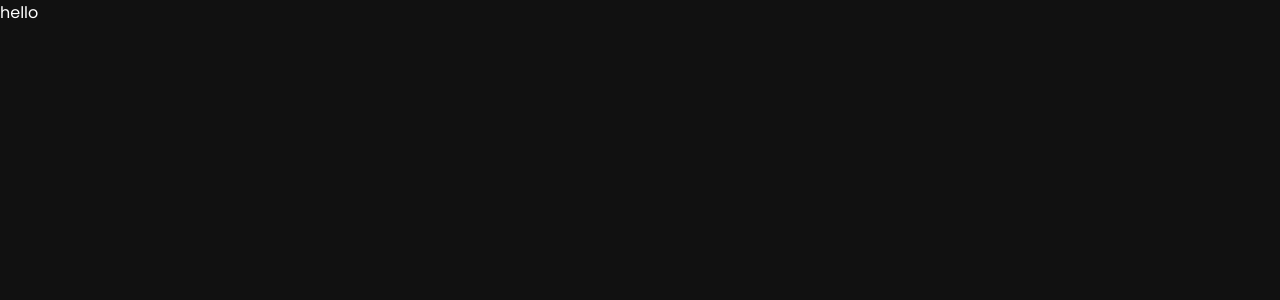
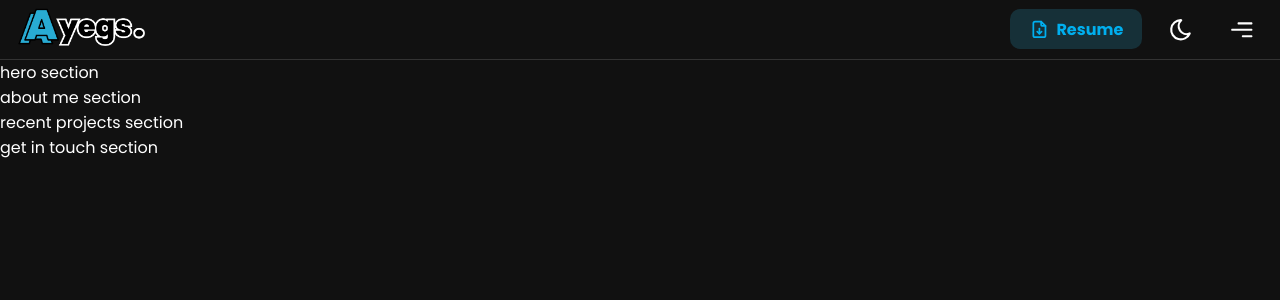
Before and after one commit to huboh/huboh, a React (Create React App) app: page / in a window 1280 px wide. Shown: the top 300 px of the page. Built offline with nearby package versions, Linux system fonts and the light colour scheme.

Commit message:
🙄 CHORE: add sections to home

```diff
--- a/src/views/Home/index.tsx
+++ b/src/views/Home/index.tsx
@@ -1,15 +1,20 @@
 import { FC } from "react";
 
-// import Header from "../../components/Header";
-// import Footer from "../../components/Footer";
+// components
+import View from "../View";
+import Header from "../../components/Header";
+import Footer from "../../components/Footer";
+
+// sections
+import Sections from "./Sections";
 
 
 const Home: FC = () => (
-  <>
-    {/* <Header /> */ }
-    <main className="view home-view">hello</main>
-    {/* <Footer /> */ }
-  </>
+  <View>
+    <Header />
+    <Sections />
+    <Footer />
+  </View>
 );
 
 
```
